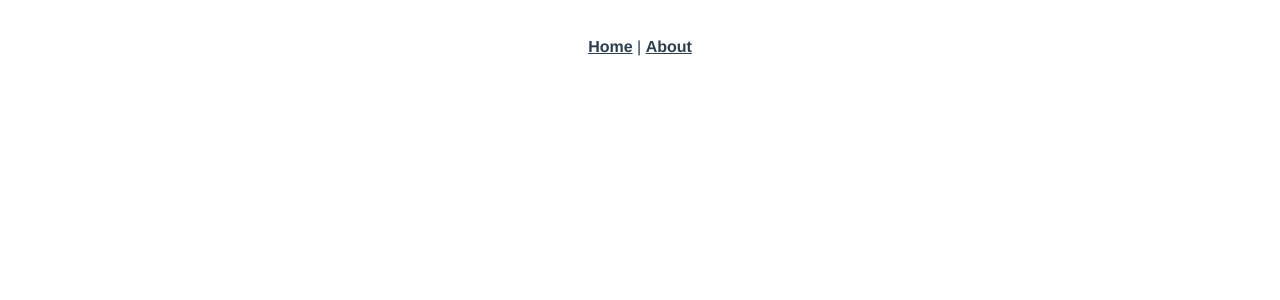
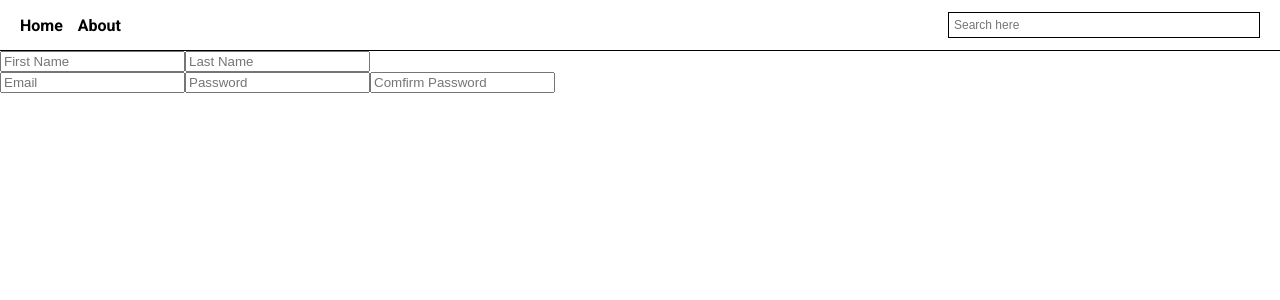
Before and after one commit to MICInc/knowledgegraph, a Vue app in the folder kg-frontend/: page /signup in a window 1280 px wide. Shown: the top 300 px of the page. Built offline with nearby package versions, Linux system fonts and the light colour scheme.

Commit message:
Added foundation from today

```diff
--- a/kg-frontend/public/index.html
+++ b/kg-frontend/public/index.html
@@ -5,6 +5,7 @@
     <meta http-equiv="X-UA-Compatible" content="IE=edge">
     <meta name="viewport" content="width=device-width,initial-scale=1.0">
     <link rel="icon" href="<%= BASE_URL %>favicon.ico">
+    <link href="https://fonts.googleapis.com/css?family=Roboto:100,300,400,500,700,900" rel="stylesheet">
     <title>kg-frontend</title>
   </head>
   <body>
--- a/kg-frontend/src/App.vue
+++ b/kg-frontend/src/App.vue
@@ -1,31 +1,15 @@
 <template>
   <div id="app">
-    <div id="nav">
-      <router-link to="/">Home</router-link> |
-      <router-link to="/about">About</router-link>
-    </div>
     <router-view/>
   </div>
 </template>
 
 <style>
-#app {
-  font-family: 'Avenir', Helvetica, Arial, sans-serif;
-  -webkit-font-smoothing: antialiased;
-  -moz-osx-font-smoothing: grayscale;
-  text-align: center;
-  color: #2c3e50;
-}
-#nav {
-  padding: 30px;
+
+body {
+  margin: 0;
+  padding: 0;
+  font-family: 'Roboto', sans-serif;
 }
 
-#nav a {
-  font-weight: bold;
-  color: #2c3e50;
-}
-
-#nav a.router-link-exact-active {
-  color: #42b983;
-}
 </style>
--- a/kg-frontend/src/components/HelloWorld.vue
+++ /dev/null
@@ -1,58 +0,0 @@
-<template>
-  <div class="hello">
-    <h1>{{ msg }}</h1>
-    <p>
-      For a guide and recipes on how to configure / customize this project,<br>
-      check out the
-      <a href="https://cli.vuejs.org" target="_blank" rel="noopener">vue-cli documentation</a>.
-    </p>
-    <h3>Installed CLI Plugins</h3>
-    <ul>
-      <li><a href="https://github.com/vuejs/vue-cli/tree/dev/packages/%40vue/cli-plugin-babel" target="_blank" rel="noopener">babel</a></li>
-      <li><a href="https://github.com/vuejs/vue-cli/tree/dev/packages/%40vue/cli-plugin-eslint" target="_blank" rel="noopener">eslint</a></li>
-    </ul>
-    <h3>Essential Links</h3>
-    <ul>
-      <li><a href="https://vuejs.org" target="_blank" rel="noopener">Core Docs</a></li>
-      <li><a href="https://forum.vuejs.org" target="_blank" rel="noopener">Forum</a></li>
-      <li><a href="https://chat.vuejs.org" target="_blank" rel="noopener">Community Chat</a></li>
-      <li><a href="https://twitter.com/vuejs" target="_blank" rel="noopener">Twitter</a></li>
-      <li><a href="https://news.vuejs.org" target="_blank" rel="noopener">News</a></li>
-    </ul>
-    <h3>Ecosystem</h3>
-    <ul>
-      <li><a href="https://router.vuejs.org" target="_blank" rel="noopener">vue-router</a></li>
-      <li><a href="https://vuex.vuejs.org" target="_blank" rel="noopener">vuex</a></li>
-      <li><a href="https://github.com/vuejs/vue-devtools#vue-devtools" target="_blank" rel="noopener">vue-devtools</a></li>
-      <li><a href="https://vue-loader.vuejs.org" target="_blank" rel="noopener">vue-loader</a></li>
-      <li><a href="https://github.com/vuejs/awesome-vue" target="_blank" rel="noopener">awesome-vue</a></li>
-    </ul>
-  </div>
-</template>
-
-<script>
-export default {
-  name: 'HelloWorld',
-  props: {
-    msg: String
-  }
-}
-</script>
-
-<!-- Add "scoped" attribute to limit CSS to this component only -->
-<style scoped>
-h3 {
-  margin: 40px 0 0;
-}
-ul {
-  list-style-type: none;
-  padding: 0;
-}
-li {
-  display: inline-block;
-  margin: 0 10px;
-}
-a {
-  color: #42b983;
-}
-</style>
--- /dev/null
+++ b/kg-frontend/src/components/LinkedArticle.vue
@@ -0,0 +1,60 @@
+<template>
+	<div class="linked-article-wrapper">
+		<div class="left">
+			<h2>{{article.title}}</h2>
+			<p>{{article.description}}</p>
+			<div class="actions">
+				<div class="liked">{{article.num_liked}} Liked</div>
+				<div class="shared">{{article.num_shared}} shared</div>
+				<div class="comments">{{article.num_comments}} comments</div>
+			</div>
+		</div>
+		<div class="right">
+			<img src="https://picsum.photos/300/200/?random">
+		</div>
+	</div>
+</template>
+
+<script>
+export default {
+	name: 'LinkedArticle',
+	props: {
+		article: Object,
+	}
+}
+</script>
+
+<!-- Add "scoped" attribute to limit CSS to this component only -->
+<style scoped>
+
+.linked-article-wrapper {
+	display: flex;
+	max-width: 600px;
+	height: 200px;
+	border: 1px solid #000;
+	margin-bottom: 25px;
+}
+
+.left, .right {
+	width: 300px;
+}
+
+.left {
+	padding: 10px;
+}
+
+.actions {
+	display: flex;
+}
+
+.actions div {
+	margin: 5px 5px;
+}
+
+.actions div:first-child {
+	margin-left: 0;
+}
+
+
+
+</style>
--- /dev/null
+++ b/kg-frontend/src/components/PageNav.vue
@@ -0,0 +1,78 @@
+<template>
+	<header>
+		<nav id='nav'>
+			<ul>
+				<li><router-link tag="a" to="/">Home</router-link></li>
+				<li><router-link tag="a" to="/about">About</router-link></li>
+				<router-view/>
+			</ul>
+		</nav>
+		<input class="search" type="text" placeholder="Search here"
+			v-on:keydown.enter.prevent="search()"
+			v-model="searchInput">
+	</header>
+</template>
+
+<script>
+export default {
+	name: 'PageNav',
+
+	data () {
+		return {
+			searchInput: '',
+		}
+	},
+
+	methods: {
+		search() {
+			alert("You searched for " + this.searchInput)
+			this.searchInput = ''
+		}
+	}
+}
+</script>
+
+<!-- Add "scoped" attribute to limit CSS to this component only -->
+<style scoped>
+
+header {
+	display: flex;
+	justify-content: space-between;
+	align-items: center;
+	height: 50px;
+	padding: 0 20px;
+	border-bottom: 1px solid #000;
+}
+
+nav ul {
+	list-style: none;
+	display: flex;
+	align-items: center;
+	margin: 0;
+	padding: 0;
+}
+
+nav ul li {
+	margin-left: 15px;
+}
+
+nav ul li:first-child {
+	margin-left: 0;
+}
+
+nav ul li a {
+	text-decoration: none;
+	color: #000;
+	font-weight: 600;
+}
+
+input.search {
+	height: auto;
+	width: 300px;
+	border: 1px solid #000;
+	padding: 5px 5px;
+	font-size: 12px;
+
+}
+
+</style>
--- a/kg-frontend/src/router.js
+++ b/kg-frontend/src/router.js
@@ -16,10 +16,12 @@ export default new Router({
 		{
 			path: '/about',
 			name: 'about',
-      // route level code-splitting
-      // this generates a separate chunk (about.[hash].js) for this route
-      // which is lazy-loaded when the route is visited.
-      component: () => import(/* webpackChunkName: "about" */ './views/About.vue')
-    }
+			component: () => import('./views/About.vue')
+		},
+		{
+			path: '/signup',
+			name: 'signup',
+			component: () => import('./views/SignUp.vue')
+		},
 	]
 })
--- a/kg-frontend/src/views/Home.vue
+++ b/kg-frontend/src/views/Home.vue
@@ -1,18 +1,58 @@
 <template>
-  <div class="home">
-    <img alt="Vue logo" src="../assets/logo.png">
-    <HelloWorld msg="Welcome to Your Vue.js App"/>
-  </div>
+	<div class="home">
+		<PageNav></PageNav>
+		<div class="linked-articles-list">
+			<div class="linked-article" v-for="article in articles" :key="article.id">
+				<LinkedArticle :article="article"></LinkedArticle>
+			</div>
+		</div>
+	</div>
 </template>
 
 <script>
-// @ is an alias to /src
-import HelloWorld from '@/components/HelloWorld.vue'
+import PageNav from '@/components/PageNav.vue'
+import LinkedArticle from '@/components/LinkedArticle.vue'
 
 export default {
-  name: 'home',
-  components: {
-    HelloWorld
-  }
+	name: 'home',
+	components: {
+		LinkedArticle,
+		PageNav,
+	},
+
+	data () {
+		return {
+			articles:[
+				{
+					id: 0,
+					title: 'This is a title',
+					description: 'This is a description',
+					num_liked: 102,
+					num_shared: 22,
+					num_commented: 19,
+				},
+				{
+					id: 1,
+					title: 'This is a second title',
+					description: 'This is a second description',
+					num_liked: 230,
+					num_shared: 34,
+					num_commented: 56,
+				},
+			],
+		}
+	}
 }
 </script>
+
+
+<style scoped>
+
+.linked-articles-list {
+	margin: 25px 0;
+	display: flex;
+	flex-direction: column;
+	align-items: center;
+}
+
+</style>
--- /dev/null
+++ b/kg-frontend/src/views/SignUp.vue
@@ -0,0 +1,48 @@
+<template>
+	<div class="signup">
+		<PageNav></PageNav>
+		<form v-on:submit.prevent="handleSubmit">
+			<div class="input-row">
+				<input type="text" placeholder="First Name" v-model="formData.first_name" required>
+				<input type="text" placeholder="Last Name" v-model="formData.last_name" required>
+			</div>
+			<input type="email" placeholder="Email" v-model="formData.email" required>
+			<input type="password" placeholder="Password" v-model="formData.password" required>
+			<input type="password" placeholder="Comfirm Password" v-model="formData.comfirm_password" required>
+		</form>
+	</div>
+</template>
+
+<script>
+import PageNav from '@/components/PageNav.vue'
+import LinkedArticle from '@/components/LinkedArticle.vue'
+
+export default {
+	name: 'home',
+	components: {
+		PageNav,
+	},
+
+	data () {
+		return {
+			formData: {}
+		}
+	},
+
+	methods: {
+		handleSubmit() {
+			alert("You've submitted the form!")
+		}
+	}
+}
+</script>
+
+
+<style scoped>
+
+.input-row {
+	display: flex;
+	align-items: center;
+}
+
+</style>
```
Also changed, not shown: kg-frontend/src/assets/logo.png (deleted), 1 other file (tests, documents, lock files or other folders). Lines whose indentation alone changed are shown as unchanged.
